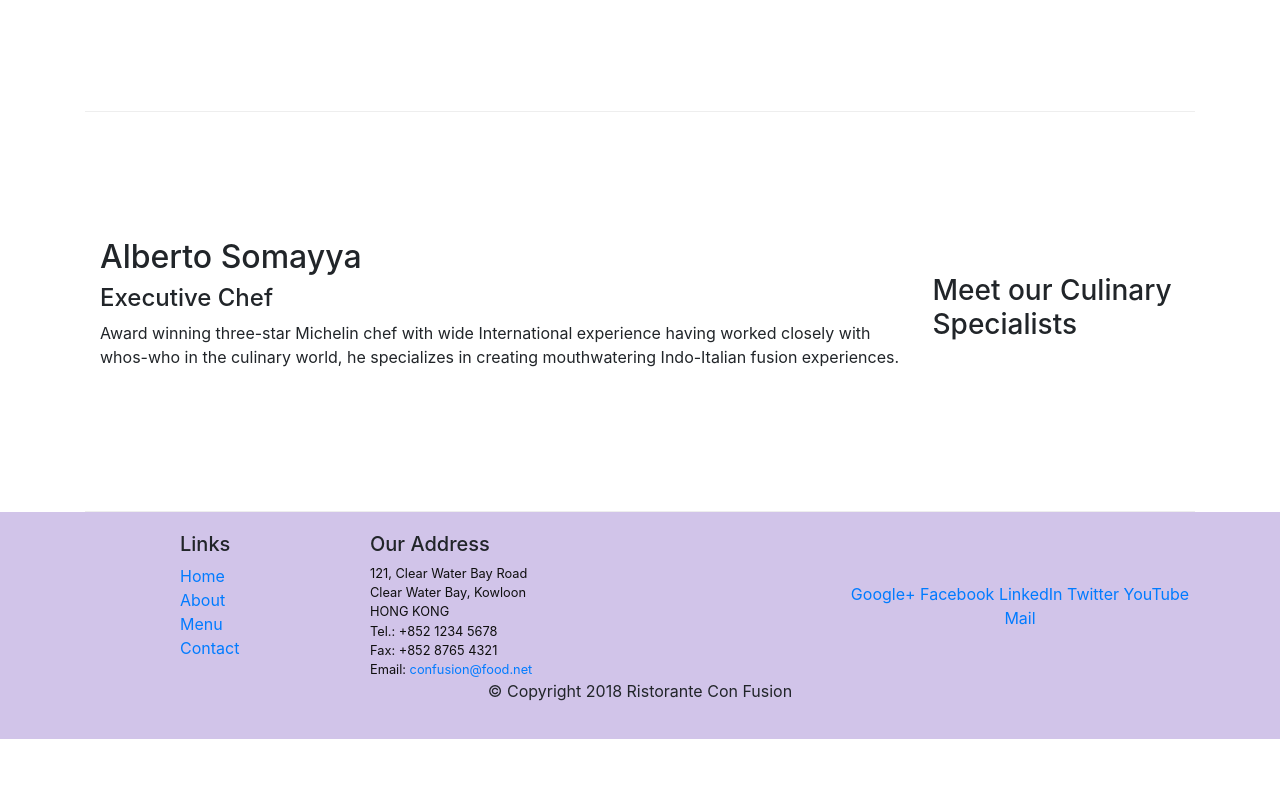
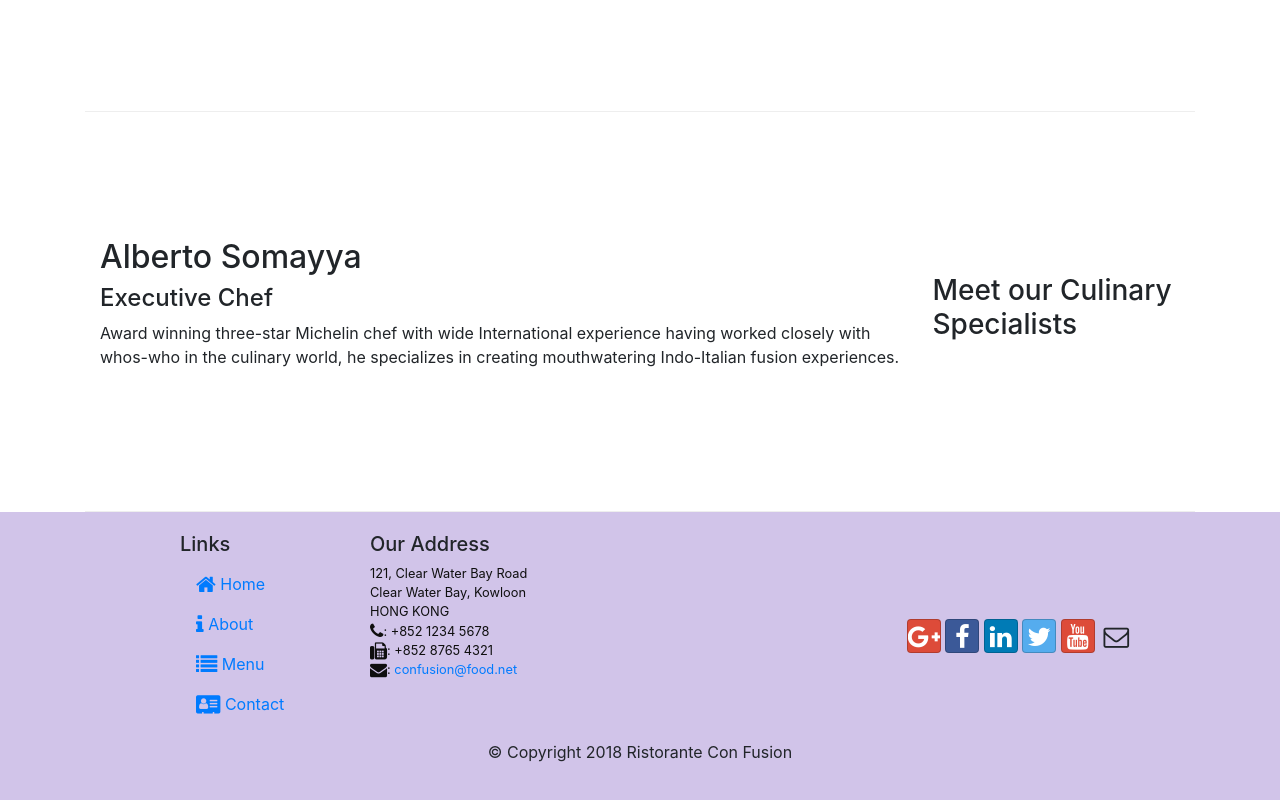
Before and after one commit to uzipaz/webapp, a website: page index.html in a window 1280 px wide. Shown: the part 1022-1822 px from the top of the page. Before the commit the page ends 1761 px from the top, so only its background shows below. Drawn offline with nearby package versions, Linux system fonts and the light colour scheme.

Commit message:
added font-awesome icon fonts

```diff
--- a/index.html
+++ b/index.html
@@ -10,6 +10,8 @@
 
     <!-- Bootstrap CSS -->
     <link rel="stylesheet" href="node_modules/bootstrap/dist/css/bootstrap.min.css">
+	<link rel="stylesheet" href="node_modules/font-awesome/css/font-awesome.min.css">
+    <link rel="stylesheet" href="node_modules/bootstrap-social/bootstrap-social.css">
 	<link href="css/styles.css" rel="stylesheet">
 </head>
 
@@ -23,18 +25,10 @@
 			<a class="navbar-brand" href="#">Ristorante Con Fusion</a>
 				<div class="collapse navbar-collapse" id="Navbar">
 					<ul class="navbar-nav mr-auto">
-						<li class="nav-item active">
-							<a class="nav-link" href="#">Home</a>
-						</li>
-						<li class="nav-item">
-							<a class="nav-link" href="./aboutus.html">About</a>
-						</li>
-						<li class="nav-item">
-							<a class="nav-link" href="#">Menu</a>
-						</li>
-						<li class="nav-item">
-							<a class="nav-link" href="#">Contact</a>
-						</li>
+						<li class="nav-item active"><a class="nav-link" href="#"><span class="fa fa-home fa-lg"></span> Home</a></li>
+						<li class="nav-item"><a class="nav-link" href="./aboutus.html"><span class="fa fa-info fa-lg"></span> About</a></li>
+						<li class="nav-item"><a class="nav-link" href="#"><span class="fa fa-list fa-lg"></span> Menu</a></li>
+						<li class="nav-item"><a class="nav-link" href="#"><span class="fa fa-address-card fa-lg"></span> Contact</a></li>
 					</ul>
 				</div>
 		</div>
@@ -93,10 +87,10 @@
                 <div class="col-4 offset-1 col-sm-2">
                     <h5>Links</h5>
                     <ul class="list-unstyled">
-                        <li><a href="#">Home</a></li>
-                        <li><a href="#">About</a></li>
-                        <li><a href="#">Menu</a></li>
-                        <li><a href="#">Contact</a></li>
+                        <li class="nav-item active"><a class="nav-link" href="./index.html"><span class="fa fa-home fa-lg"></span> Home</a></li>
+						<li class="nav-item"><a class="nav-link" href="./aboutus.html"><span class="fa fa-info fa-lg"></span> About</a></li>
+						<li class="nav-item"><a class="nav-link" href="#"><span class="fa fa-list fa-lg"></span> Menu</a></li>
+						<li class="nav-item"><a class="nav-link" href="#"><span class="fa fa-address-card fa-lg"></span> Contact</a></li>
                     </ul>
                 </div>
                 <div class="col-7 col-sm-5">
@@ -105,19 +99,19 @@
 		              121, Clear Water Bay Road<br>
 		              Clear Water Bay, Kowloon<br>
 		              HONG KONG<br>
-		              Tel.: +852 1234 5678<br>
-		              Fax: +852 8765 4321<br>
-		              Email: <a href="mailto:confusion@food.net">confusion@food.net</a>
+		              <i class="fa fa-phone fa-lg"></i>: +852 1234 5678<br>
+		              <i class="fa fa-fax fa-lg"></i>: +852 8765 4321<br>
+		              <i class="fa fa-envelope fa-lg"></i>: <a href="mailto:confusion@food.net">confusion@food.net</a>
 		           </address>
                 </div>
                 <div class="col-12 col-sm-4 align-self-center">
                     <div class="text-center">
-                        <a href="http://google.com/+">Google+</a>
-                        <a href="http://www.facebook.com/profile.php?id=">Facebook</a>
-                        <a href="http://www.linkedin.com/in/">LinkedIn</a>
-                        <a href="http://twitter.com/">Twitter</a>
-                        <a href="http://youtube.com/">YouTube</a>
-                        <a href="mailto:">Mail</a>
+                        <a class="btn btn-social-icon btn-google" href="http://google.com/+"><i class="fa fa-google-plus"></i></a>
+                        <a class="btn btn-social-icon btn-facebook" href="http://www.facebook.com/profile.php?id="><i class="fa fa-facebook"></i></a>
+                        <a class="btn btn-social-icon btn-linkedin" href="http://www.linkedin.com/in/"><i class="fa fa-linkedin"></i></a>
+                        <a class="btn btn-social-icon btn-twitter" href="http://twitter.com/"><i class="fa fa-twitter"></i></a>
+                        <a class="btn btn-social-icon btn-google" href="http://youtube.com/"><i class="fa fa-youtube"></i></a>
+                        <a class="btn btn-social-icon" href="mailto:"><i class="fa fa-envelope-o"></i></a>
                     </div>
                 </div>
            </div>
--- a/package.json
+++ b/package.json
@@ -23,7 +23,9 @@
   },
   "dependencies": {
     "bootstrap": "^4.3.1",
+    "bootstrap-social": "^5.1.1",
     "bootstrap4": "0.0.1-security",
+    "font-awesome": "^4.7.0",
     "jquery": "^3.4.1",
     "popper.js": "^1.16.1"
   }
```
Also changed, not shown: aboutus.html (+19 -25 lines), 1 other file.
